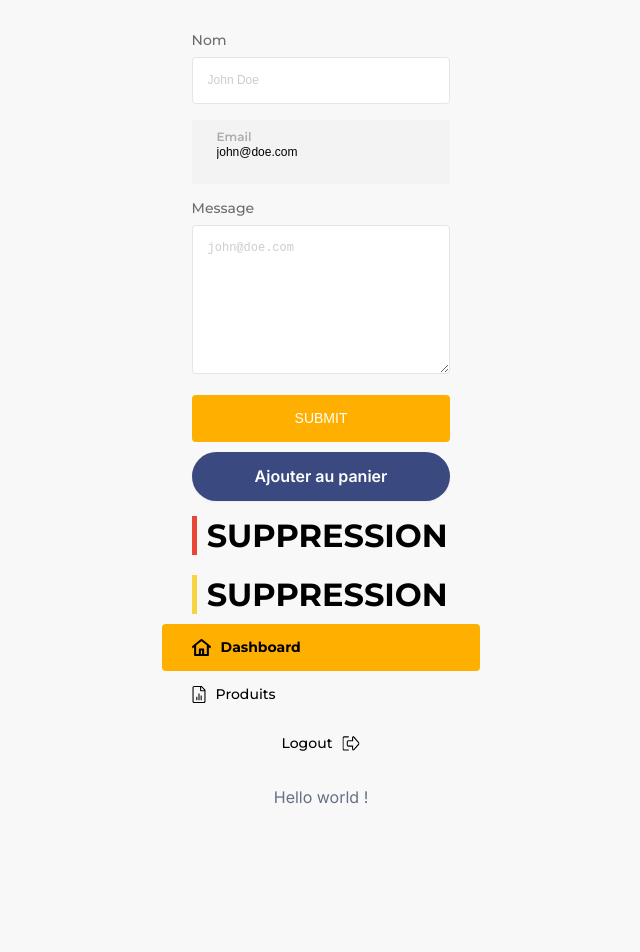
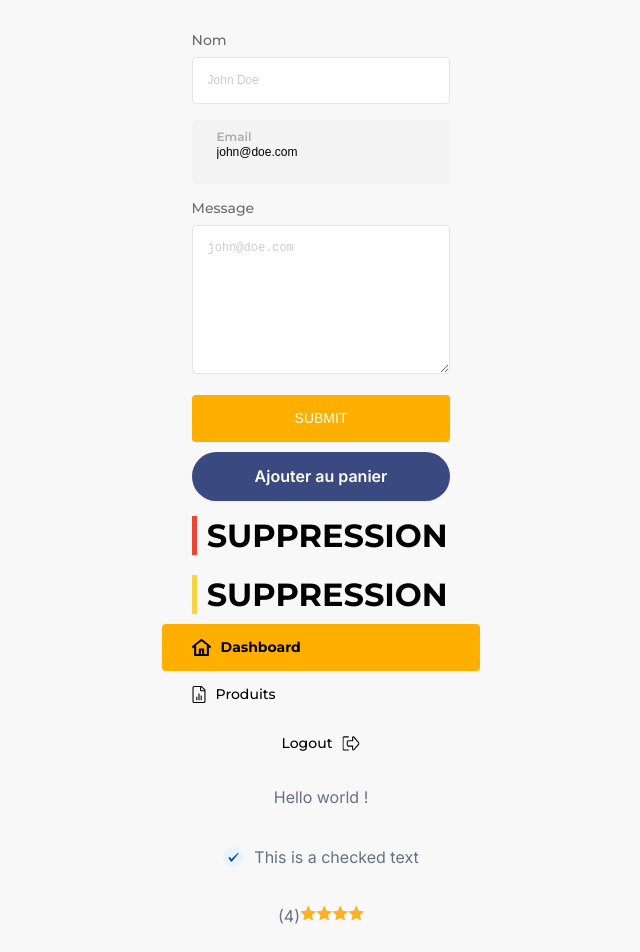
Before and after one commit to cia-formation/projet-e-commerce-react, a React (Vite) app: page / in a window 1280 px wide. Shown: the top 952 px of the page, without its empty margins (319-959 px from the left). Before the commit the page ends 860 px from the top, so only its background shows below. Built offline with nearby package versions, Linux system fonts and the light colour scheme.

Commit message:
Half-Done Stars component

```diff
--- a/src/App.jsx
+++ b/src/App.jsx
@@ -6,6 +6,7 @@ import Heading from './components/Heading/Heading'
 import IconLink from './components/IconLink/IconLink'
 import { dashboard, logout, products } from './assets/icons'
 import Typography from './components/Typography/Typography'
+import Stars from './components/Stars/Stars'
 
 function App() {
 
@@ -22,6 +23,8 @@ function App() {
       <IconLink path={'#'} label={'Produits'} icon={products}/>
       <IconLink path={'#'} label={'Logout'} icon={logout} isReversed/>
       <Typography text={'Hello world !'} />
+      <Typography text={'This is a checked text'} isChecked />
+      <Stars rate={4} number={4.5} />
     </main>
   )
 }
--- a/src/assets/icons/index.js
+++ b/src/assets/icons/index.js
@@ -3,5 +3,8 @@ import logout from './logout.svg'
 import products from './products.svg'
 import save from './save.svg'
 import update from './update.svg'
+import check from './check.svg'
+import star from './star.svg'
+import halfStar from './half-star.svg'
 
-export {dashboard, logout, products, save, update}
+export {dashboard, logout, products, save, update, check, star, halfStar}
--- /dev/null
+++ b/src/components/Stars/Stars.jsx
@@ -0,0 +1,26 @@
+import PropTypes from 'prop-types'
+import { star } from '../../assets/icons'
+import './stars.css'
+import Typography from '../Typography/Typography'
+
+const Stars = ({ number, rate }) => {
+
+    return (
+        <div className="stars">
+            <Typography text={`(${rate})`}  />
+            <div>
+                { //Math.floor(number / 1) helps to convert the number to a whole number
+                    [...Array(Math.floor(number / 1))].map((_, index) =>
+                        <img key={index} src={star} alt="star" className="icon" />
+                    )
+                }
+            </div>
+        </div>
+    )
+}
+
+Stars.protoTypes = {
+    rate: PropTypes.number.isRequired,
+    number: PropTypes.number.isRequired
+}
+export default Stars
--- /dev/null
+++ b/src/components/Stars/stars.css
@@ -0,0 +1,5 @@
+.stars{
+    display: flex;
+    align-items: center;
+    justify-content: center;
+}
--- a/src/components/Typography/Typography.jsx
+++ b/src/components/Typography/Typography.jsx
@@ -1,9 +1,14 @@
 import PropTypes from 'prop-types'
 import './typography.css'
+import { check } from '../../assets/icons'
 
-const Typography = ({text, color, fontSize, weight, lineHeight, decoration}) => {
+const Typography = ({text, color, fontSize, weight, lineHeight, decoration, isChecked}) => {
     return (
         <p className="typography" style={{color: color, fontSize: fontSize, fontWeight: weight, lineHeight: lineHeight, textDecoration: decoration}}>
+            {
+                isChecked &&
+                <img src={check} alt="check" className="icon"/>
+            }
             {text}
         </p>
     )
--- a/src/components/Typography/typography.css
+++ b/src/components/Typography/typography.css
@@ -4,4 +4,11 @@
     font-size: 16px;
     line-height: 27.2px;
     color: #667085;
+    display: flex;
+    align-items: center;
+    justify-content: center;
 }
+
+.typography .icon {
+    margin-right: 10px;
+}
```
Also changed, not shown: src/assets/icons/half-star.svg (added), src/assets/icons/star.svg (added).
